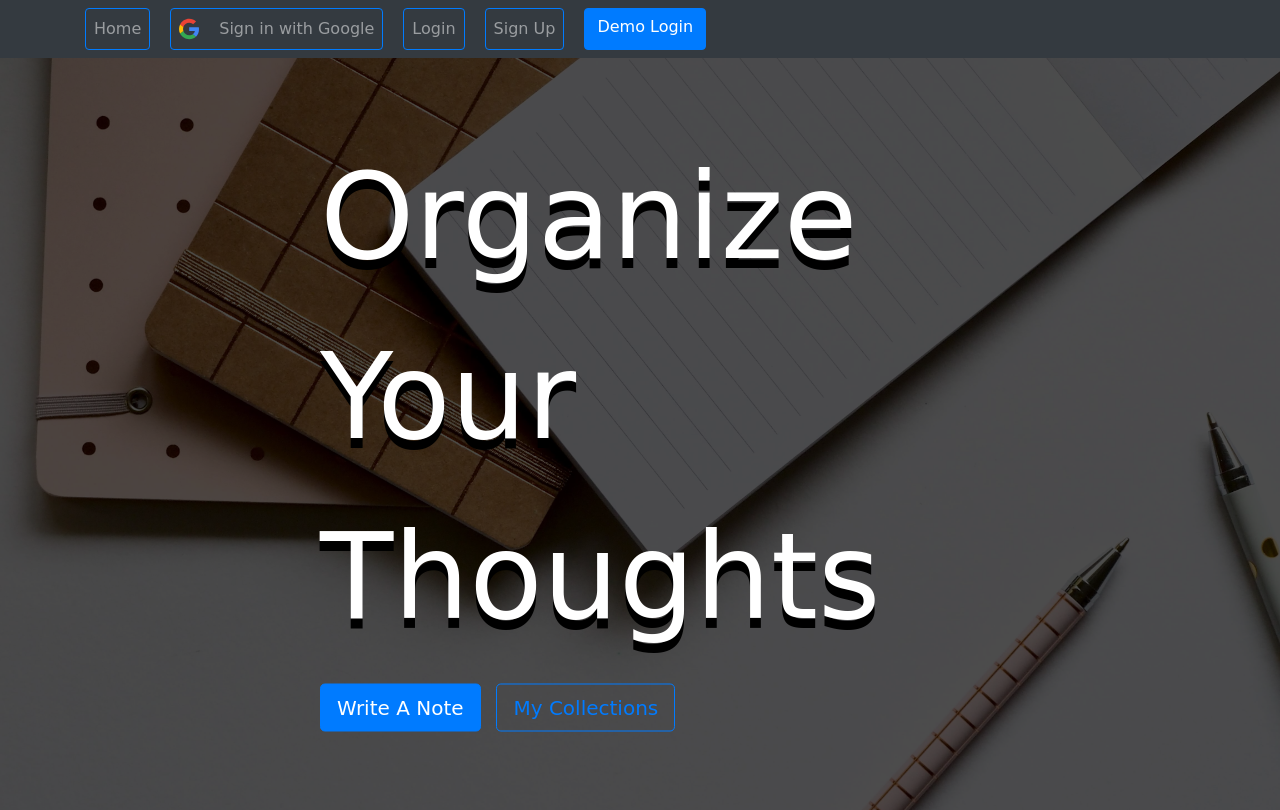
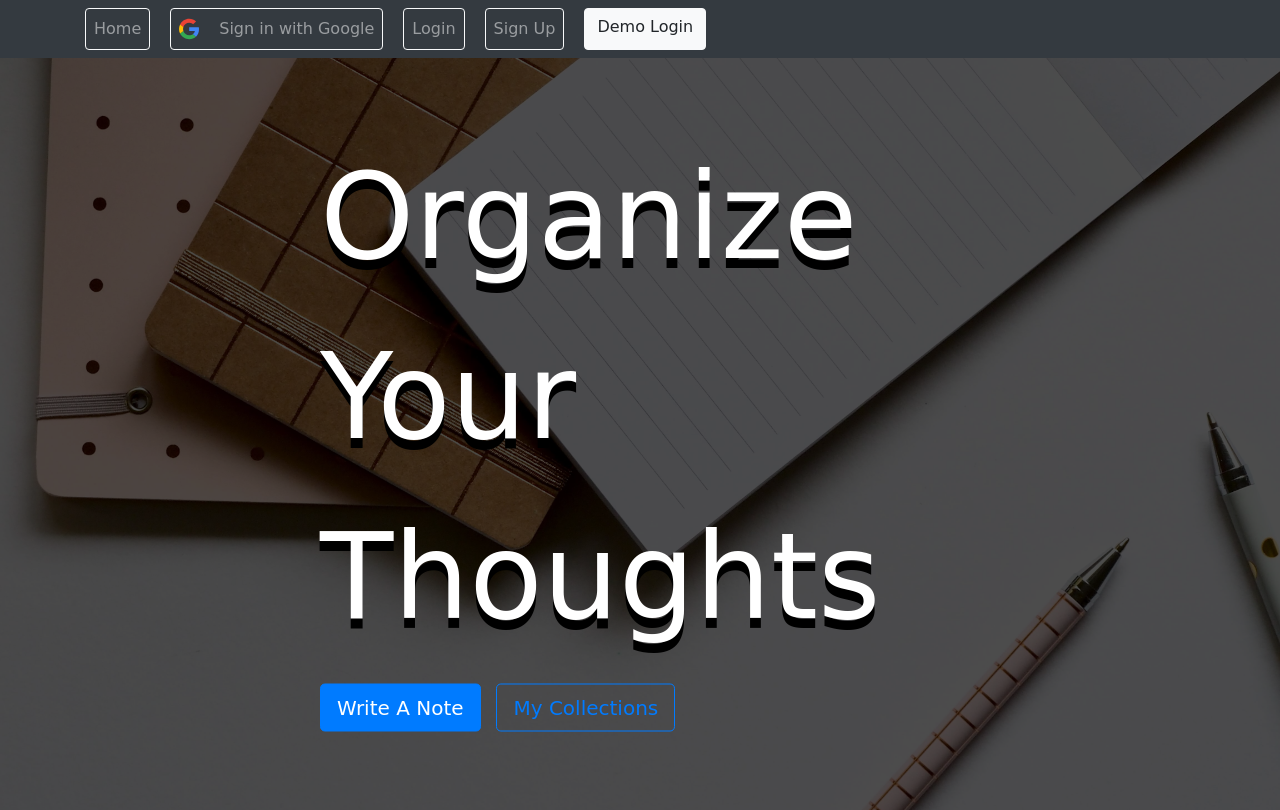
Before and after one commit to kimfom01/quicknotesfront, a Flask app: page / in a window 1280 px wide. Run offline with Flask 3, Linux system fonts and the light colour scheme; some libraries are stand-ins or nearby versions; some web fonts are replaced.

Commit message:
Use white buttton outlines

```diff
--- a/website/templates/base.html
+++ b/website/templates/base.html
@@ -35,26 +35,26 @@
         <div class="collapse navbar-collapse" id="navbar">
           <div class="navbar-nav">
             <a
-              class="btn btn-outline-primary d-flex nav-item nav-link"
+              class="btn btn-outline-light d-flex nav-item nav-link"
               id="home"
               href="/"
               >Home</a
             >
             {% if user.is_authenticated %}
             <a
-              class="btn btn-outline-primary d-flex nav-item nav-link"
+              class="btn btn-outline-light d-flex nav-item nav-link"
               id="logout"
               href="/logout"
               >Logout</a
             >
             <a
-              class="btn btn-outline-primary d-flex nav-item nav-link"
+              class="btn btn-outline-light d-flex nav-item nav-link"
               id="collections"
               href="/my-collections"
               >My Collections</a
             >
             <a
-              class="btn btn-outline-primary d-flex nav-item nav-link"
+              class="btn btn-outline-light d-flex nav-item nav-link"
               id="new-note"
               href="/new-note"
               >New Note</a
@@ -62,7 +62,7 @@
             {% else %}
             <a
               href="{{ url_for('auth.google_signin') }}"
-              class="btn btn-outline-primary d-flex nav-item nav-link"
+              class="btn btn-outline-light d-flex nav-item nav-link"
             >
               <img
                 class="google-icon"
@@ -72,19 +72,19 @@
               Sign in with Google
             </a>
             <a
-              class="btn btn-outline-primary d-flex nav-item nav-link"
+              class="btn btn-outline-light d-flex nav-item nav-link"
               id="login"
               href="/login"
               >Login</a
             >
             <a
-              class="btn btn-outline-primary d-flex nav-item nav-link"
+              class="btn btn-outline-light d-flex nav-item nav-link"
               id="signUp"
               href="/sign-up"
               >Sign Up</a
             >
             <a
-              class="btn btn-primary d-flex nav-item"
+              class="btn btn-light d-flex nav-item"
               id="demoLogin"
               href="/demo-login"
               >Demo Login</a
```
